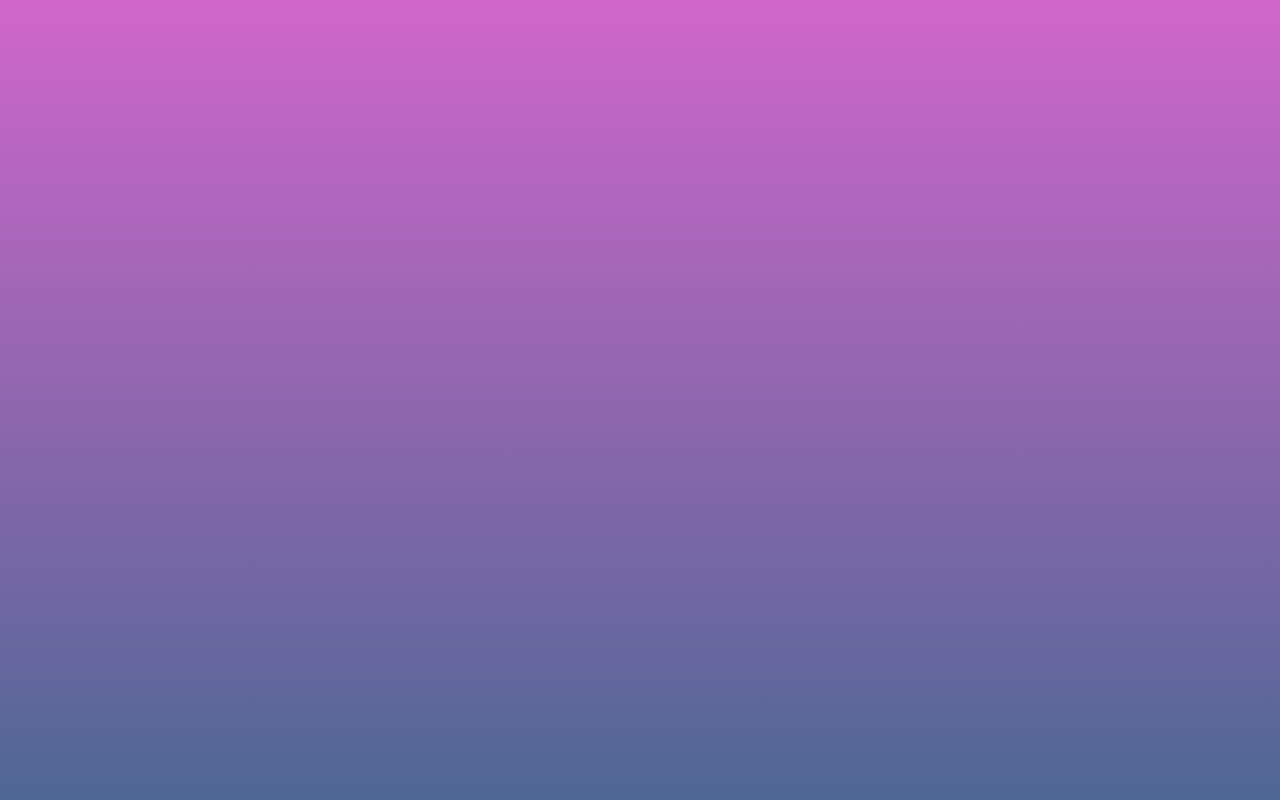
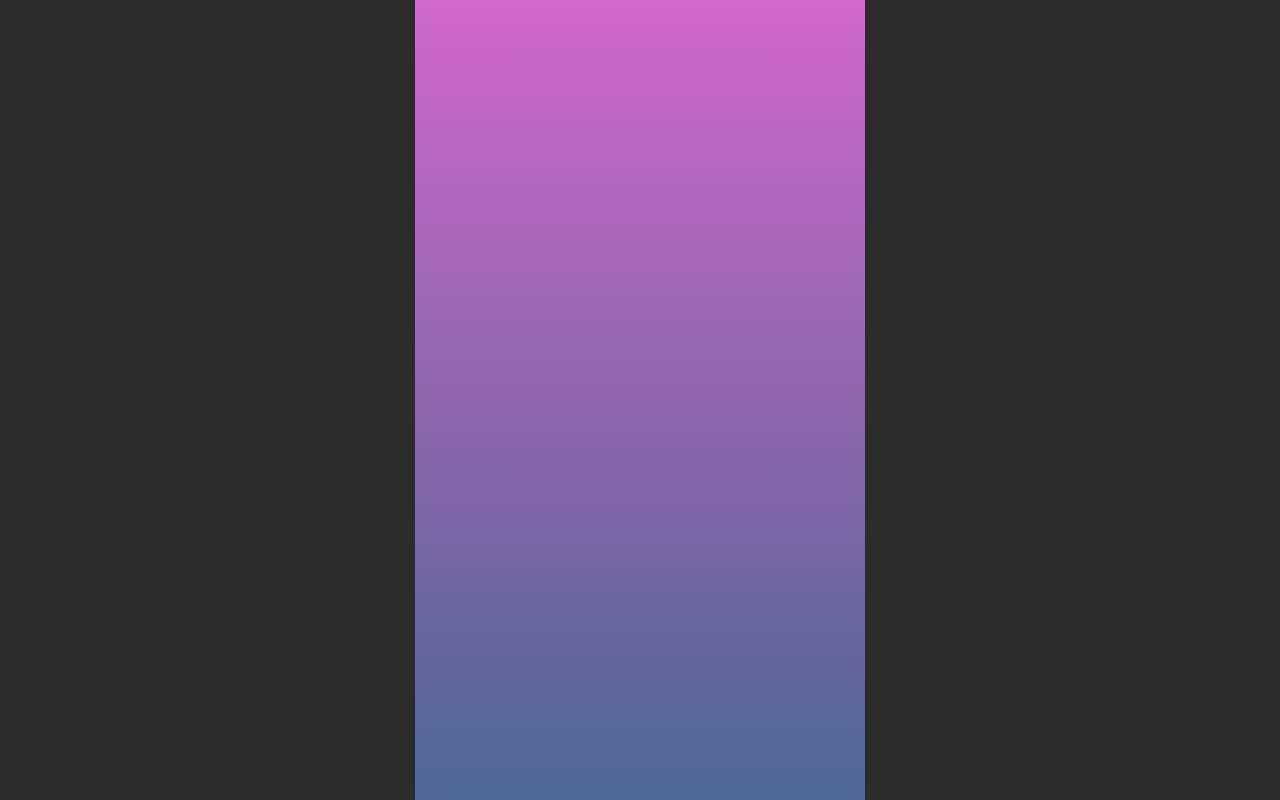
Before and after one commit to shellrider-games/CSC-final-project, a plain HTML site: page index.html in a window 1280 px wide. Drawn offline with Linux system fonts and the light colour scheme.

Commit message:
Adjust html and css for better displaying

```diff
--- a/index.html
+++ b/index.html
@@ -8,7 +8,7 @@
     <title>CSC-Final Project</title>
   </head>
   <body>
-    <div id="flexContainer">
+    <div id="container">
       <canvas id="gameCanvas"></canvas>
     </div>
     <script type="module" src="./index.js"></script>
--- a/index.js
+++ b/index.js
@@ -1,13 +1,12 @@
 import ShellriderEngine from "./shellriderEngine.js";
 
 const canvas = document.querySelector("#gameCanvas");
-const context = canvas.getContext("2d");
-
 const engine = new ShellriderEngine(canvas);
 
 engine.gameLoop = () => {
-    engine.canvasSize.width = window.innerWidth;
-    engine.canvasSize.height = window.innerHeight;
+    engine.canvasSize.height = Math.min(window.innerWidth/9*16,window.innerHeight)
+    engine.canvasSize.width = Math.min(window.innerHeight/16*9,window.innerWidth);
+    console.log(engine.mouse);
 }
 
 engine.init();
--- a/styles.css
+++ b/styles.css
@@ -2,19 +2,18 @@ body {
   margin: 0;
   padding: 0;
   min-height: 100vh;
+  background-color: rgb(44, 44, 44);
 }
 
-#flexContainer{
-    display: flex;
-    height: 100vh;
-    width: 100vw;
-    justify-content: center;
-    align-content: center;
+#container{
+  display: flex;
+  align-items: flex-end;
+  justify-content: center;
+  height: 100vh;
 }
 
 #gameCanvas {
     padding: 0;
-    margin: 0;
     background: linear-gradient(
     0deg,
     rgba(78, 103, 148, 1) 0%,
```
